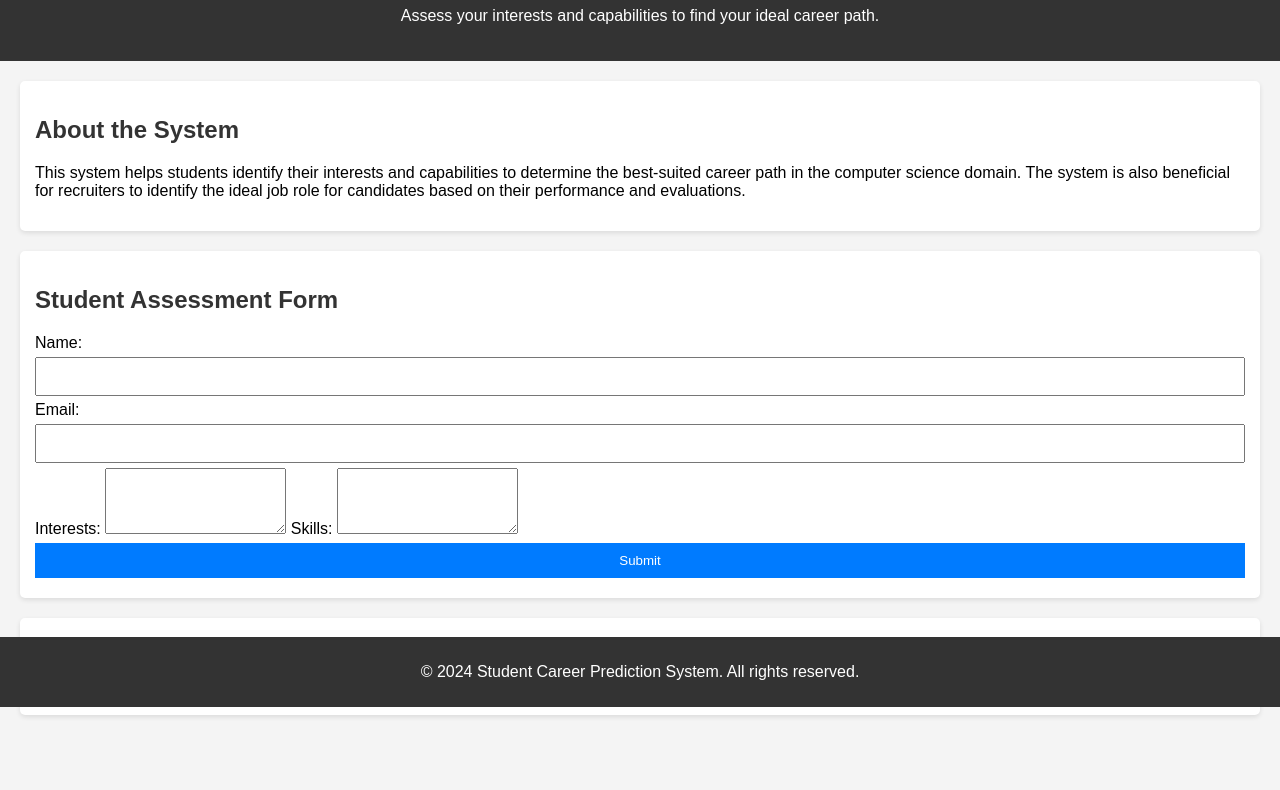
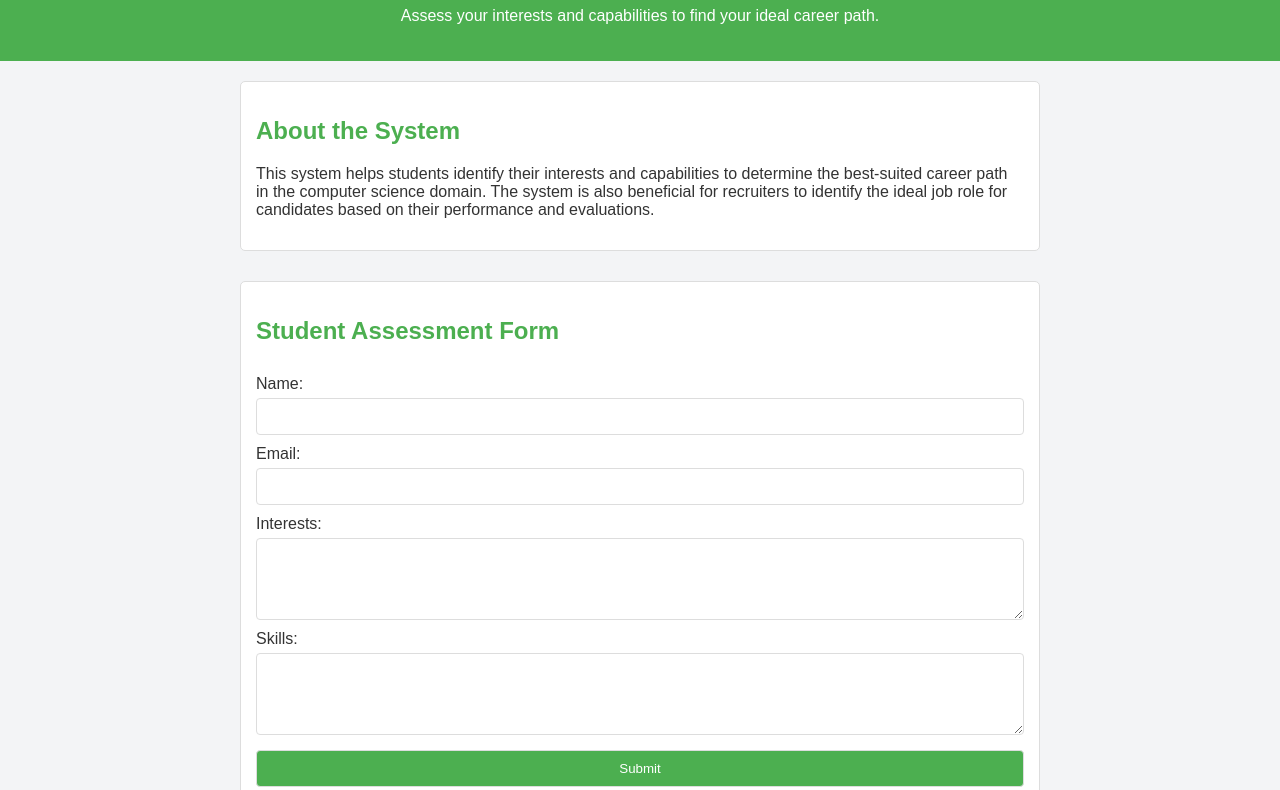
Before and after one commit to aa1923/Academia-Meets-Career, a plain HTML site: page index.html in a window 1280 px wide. Shown: the part 93-883 px from the top of the page. Before the commit the page ends 848 px from the top, so only its background shows below. Drawn offline with Linux system fonts and the light colour scheme; a script that the page names is missing.

Commit message:
Update styles.css

```diff
--- a/styles.css
+++ b/styles.css
@@ -2,66 +2,70 @@ body {
   font-family: Arial, sans-serif;
   margin: 0;
   padding: 0;
-    background-color: #f4f4f4;
+  background-color: #f3f4f6;
+  color: #333;
 }
 
 header {
-    background-color: #333;
+  background-color: #4CAF50;
   color: white;
+  padding: 20px;
   text-align: center;
-    padding: 20px 0;
-}
-
-nav a {
-    color: white;
-    text-decoration: none;
-    padding: 10px;
-}
-
-nav a:hover {
-    background-color: #555;
 }
 
 main {
   padding: 20px;
-}
-
-section {
-    margin-bottom: 20px;
-    background-color: white;
-    padding: 15px;
-    border-radius: 5px;
-    box-shadow: 0 2px 5px rgba(0,0,0,0.1);
+  max-width: 800px;
+  margin: 0 auto;
 }
 
 h2 {
-    color: #333;
+  color: #4CAF50;
 }
 
-input, button {
+.description, .form-section {
+  margin-bottom: 30px;
+  padding: 15px;
+  border: 1px solid #ddd;
+  border-radius: 5px;
+  background-color: white;
+}
+
+form {
+  display: flex;
+  flex-direction: column;
+}
+
+label {
+  margin-top: 10px;
+}
+
+input, textarea, button {
+  margin-top: 5px;
   padding: 10px;
-    margin: 5px 0;
-    width: 100%;
-    box-sizing: border-box;
+  border: 1px solid #ddd;
+  border-radius: 4px;
 }
 
 button {
-    background-color: #007bff;
+  background-color: #4CAF50;
   color: white;
-    border: none;
   cursor: pointer;
+  margin-top: 15px;
 }
 
 button:hover {
-    background-color: #0056b3;
+  background-color: #45a049;
+}
+
+.hidden {
+  display: none;
 }
 
 footer {
+  background-color: #f3f4f6;
+  padding: 10px;
   text-align: center;
-    padding: 10px 0;
-    background-color: #333;
-    color: white;
-    position: fixed;
-    width: 100%;
-    bottom: 0;
+  margin-top: 20px;
+  border-top: 1px solid #ddd;
 }
```
Lines whose indentation alone changed are shown as unchanged.
